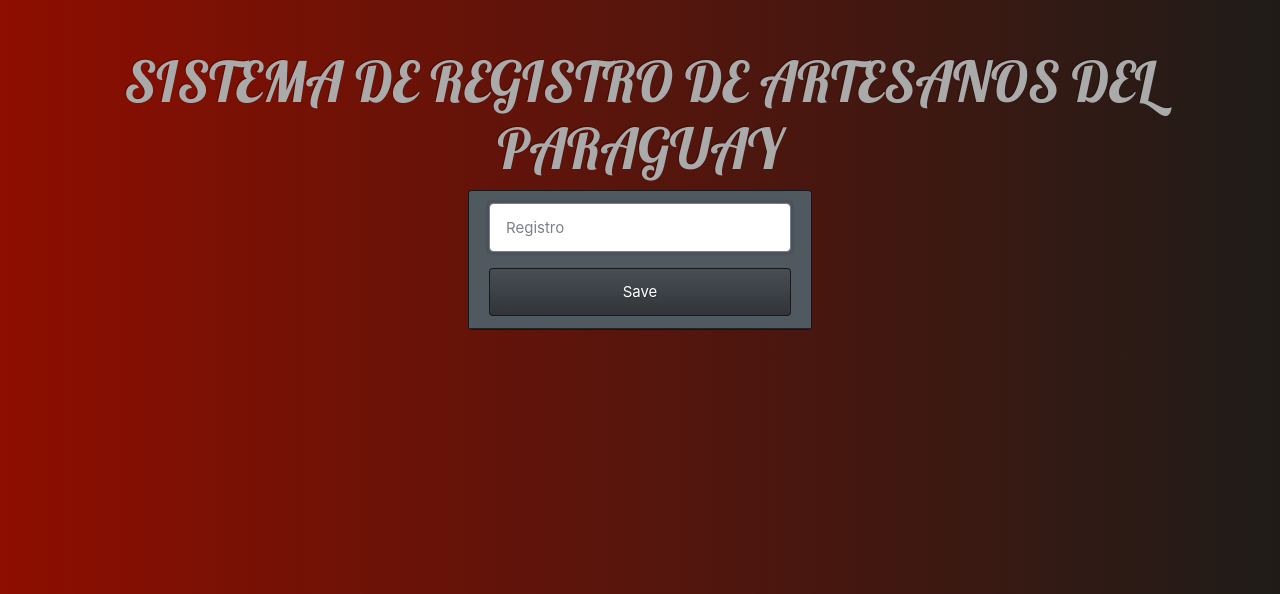
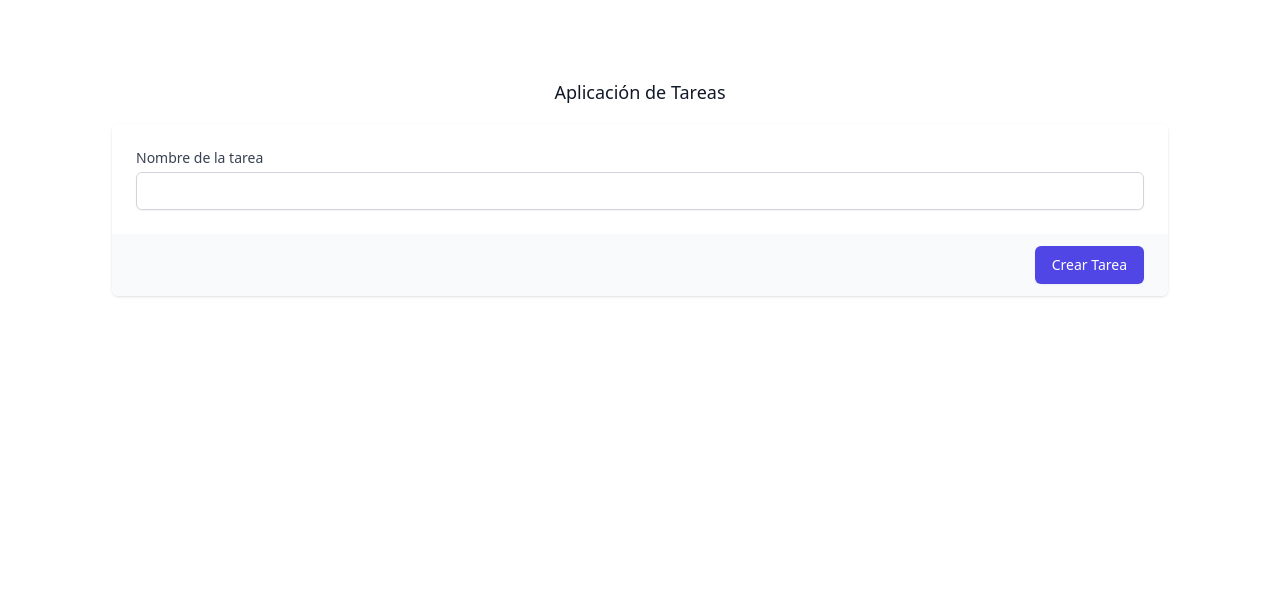
Before and after one commit to martindamian13/penguin, a Flask app: page / in a window 1280 px wide. Shown: the top 594 px of the page. Run offline with Flask 2, Linux system fonts and the light colour scheme; data that the repository does not hold is empty; some libraries are stand-ins or nearby versions.

Commit message:
taller de kevin

```diff
--- a/app.py
+++ b/app.py
@@ -1,30 +1,63 @@
-from http.client import REQUEST_ENTITY_TOO_LARGE
-from wsgiref.handlers import read_environ
-from flask import Flask, render_template, request
+from flask import Flask, render_template, request, redirect, url_for
 from flask_sqlalchemy import SQLAlchemy
 
 
 app = Flask(__name__)
-app.config['SQLALCHEMY_DATABASE_URI'] = 'sqlite:///database/tasks.db'
+app.config['SQLALCHEMY_DATABASE_URI'] = 'sqlite:///database/database.sqlite3'
+app.config['SQLALCHEMY_TRACK_MODIFICATIONS'] = False
+
 db = SQLAlchemy(app)
 
-class Task(db.Model):
+# Database model
+class Todo(db.Model):
     id = db.Column(db.Integer, primary_key=True)
-    content = db.Column(db.String(250))
-    done = db.Column(db.Boolean)
+    title = db.Column(db.String(80))
+    completed = db.Column(db.Boolean)
 
-@app.route('/')
-def home():
-    return render_template('index.html')
+    def __init__(self, title, completed):
+        self.title = title
+        self.completed = completed
+
+    def __repr__(self):
+        return f'<Todo: {self.title}>'
 
 
-@app.route('/create-registro', methods=['POST'])
-def create():
-    task = Task(content=request.form['content'], done=False)
-    db.session.add(task)
-    db.session.commit()
-    return 'saved'
+# Endpoint for todo list
+@app.route('/')
+def index():
+    todos = Todo.query.all()
+    return render_template('index.html', todos=todos)
 
 
+# Endpoint for create todo
+@app.route('/todo/create', methods=['POST'])
+def create():
+    title = request.form['title']
+    todo = Todo(title, completed=False)
+    db.session.add(todo)
+    db.session.commit()
+    return redirect(url_for('index'))
+
+
+# Endpoint for update todo
+@app.route('/todo/<int:todo_id>/update')
+def update(todo_id):
+    todo = Todo.query.filter_by(id=todo_id).first()
+    todo.completed = not todo.completed
+    db.session.commit()
+    return redirect(url_for('index'))
+
+
+# Endpoint for delete todo
+@app.route('/todo/<int:todo_id>/delete')
+def delete(todo_id):
+    todo = Todo.query.filter_by(id=todo_id).first()
+    db.session.delete(todo)
+    db.session.commit()
+    return redirect(url_for('index'))
+
+
+# Run the app
 if __name__ == '__main__':
+    db.create_all()
     app.run(debug=True)
--- a/templates/index.html
+++ b/templates/index.html
@@ -1,39 +1,52 @@
 <!DOCTYPE html>
 <html lang="en">
 <head>
-    <meta charset="UTF-8">
-    <meta http-equiv="X-UA-Compatible" content="IE=edge">
-    <meta name="viewport" content="width=device-width, initial-scale=1.0">
-    <title>Sistema de Registro del Paraguay</title>
-    <!-- BOOTSTRAP 4-->
-    <link rel="stylesheet" href="https://cdn.jsdelivr.net/npm/bootswatch@4.5.2/dist/slate/bootstrap.min.css"
-    <! FONTS -->
-    <link href="https://fonts.googleapis.com/css?family=Lobster&display=swap" rel="stylesheet">
-    <!-- MAIN CSS -->
-    <link rel="stylesheet" href="{{ url_for('static', filename='main.css')}}">
+  <meta charset="UTF-8">
+  <meta http-equiv="X-UA-Compatible" content="IE=edge">
+  <meta name="viewport" content="width=device-width, initial-scale=1.0">
+  <title>Todo APP</title>
+  <script src="https://cdn.tailwindcss.com"></script>
 </head>
 <body>
-    <main class="container p-4">
+  <div class="flex justify-center mt-20">
+    <h1 class="text-lg leading-6 font-medium text-gray-900">Aplicación de Tareas</h1>
+  </div>
+  <div class="flex-1 justify-center mt-5 px-28">
+    <form action="/todo/create" method="POST">
+      <div class="shadow sm:rounded-md sm:overflow-hidden">
+        <div class="bg-white py-6 px-4 space-y-6 sm:p-6">
+          <div class="grid grid-cols-6 gap-6">
+            <div class="col-span-6">
+              <label for="street-address" class="block text-sm font-medium text-gray-700">Nombre de la tarea</label>
+              <input type="text" name="title" id="title" autocomplete="title" class="mt-1 block w-full border border-gray-300 rounded-md shadow-sm py-2 px-3 focus:outline-none focus:ring-indigo-500 focus:border-indigo-500 sm:text-sm">
+            </div>
+          </div>
+        </div>
+        <div class="px-4 py-3 bg-gray-50 text-right sm:px-6">
+          <button type="submit" class="bg-indigo-600 border border-transparent rounded-md shadow-sm py-2 px-4 inline-flex justify-center text-sm font-medium text-white hover:bg-indigo-700 focus:outline-none focus:ring-2 focus:ring-offset-2 focus:ring-indigo-500">Crear Tarea</button>
+        </div>
+      </div>
+    </form>
+    {% if todos %}
+    <div class="bg-white border border-gray-300 overflow-hidden rounded-md mt-4">
+      <ul role="list" class="divide-y divide-gray-300">
+        {% for todo in todos %}
+          <li class="flex justify-between bg-white shadow overflow-hidden rounded-md px-6 py-4">
+                {% if todo.completed %}
+                  <p class="my-auto line-through">{{ todo.title }}</p>
+                {% else %}
+                  <p class="my-auto">{{ todo.title }}</p>
+                {% endif %}
+                <div>
+                  <a type="button" href="/todo/{{ todo.id }}/update" class="mr-4 inline-flex items-center px-4 py-2 border border-transparent text-base font-medium rounded-md shadow-sm text-white bg-indigo-600 hover:bg-indigo-700 focus:outline-none focus:ring-2 focus:ring-offset-2 focus:ring-indigo-500">Actualizar</a>
 
-        <h1 class="display-4 text-center title mt-4">SISTEMA DE REGISTRO DE ARTESANOS DEL PARAGUAY</h1>
-
-        <div class="row">
-             <div class="col-md-4 offset-md-4 my-auto">
-                <div class="card">
-                    <div class="card-header">
-                        <form action= /create-registro method="POST">
-                            <div class="form-group">
-                                <input type="text" name="content" placeholder="Registro" class="form-control" autofocus>
-                            </div>
-                            <button type="submit" class="btn btn-primary  btn-block">
-                                Save
-                            </button>
-                        </form>
-                    </div>
-                </div class="card-body">
-
-             </div>
-        </div>
-    </main>
+                  <a type="button" href="/todo/{{ todo.id }}/delete" class="inline-flex items-center px-4 py-2 border border-transparent text-base font-medium rounded-md text-indigo-700 bg-indigo-100 hover:bg-indigo-200 focus:outline-none focus:ring-2 focus:ring-offset-2 focus:ring-indigo-500">Eliminar</a>
+                </div>
+            </li>
+        {% endfor %}
+      </ul>
+    </div>
+    {% endif %}
+  </div>
 </body>
 </html>
```
Also changed, not shown: database/database.sqlite3 (added), database/tasks.db.
